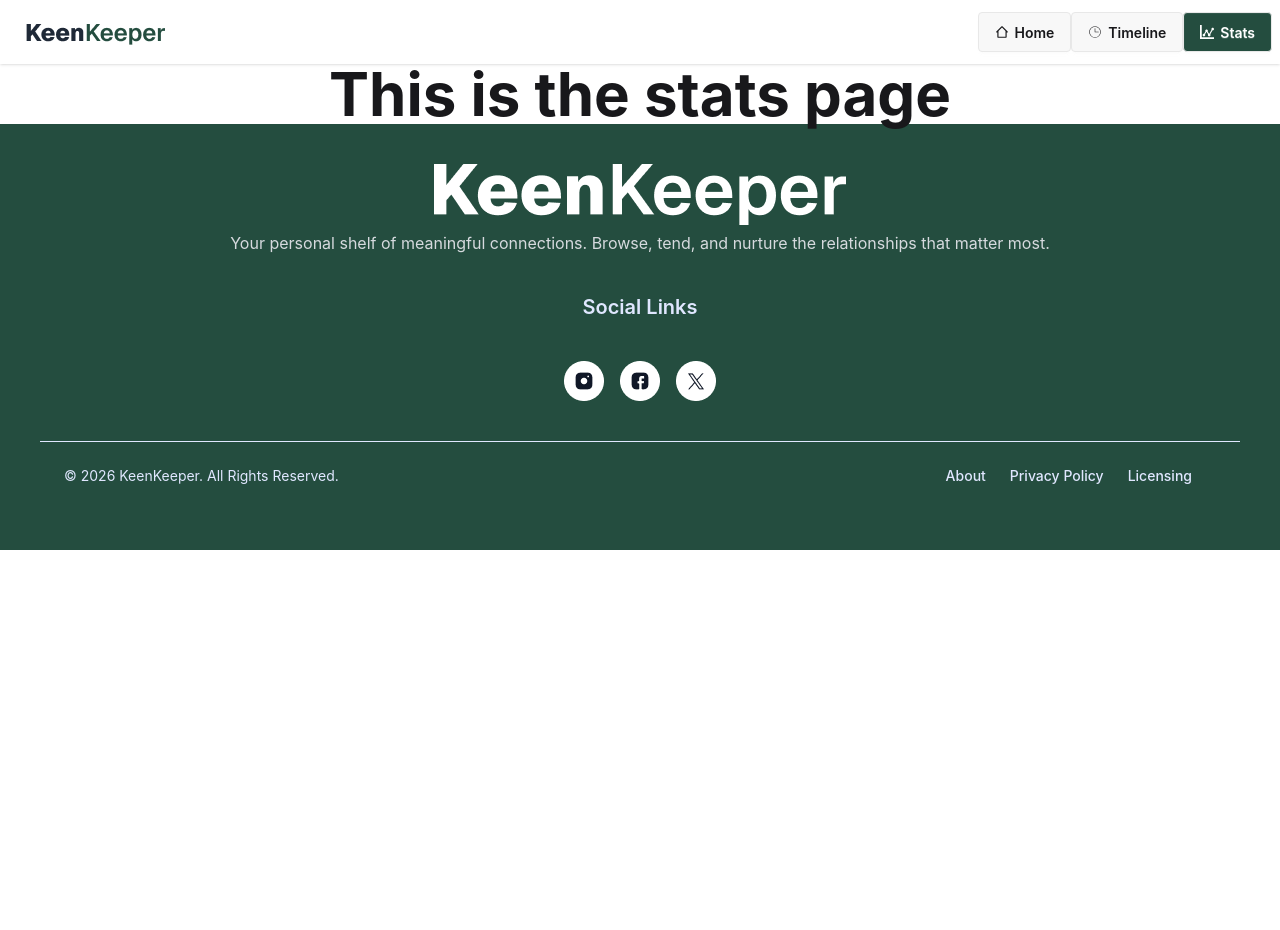
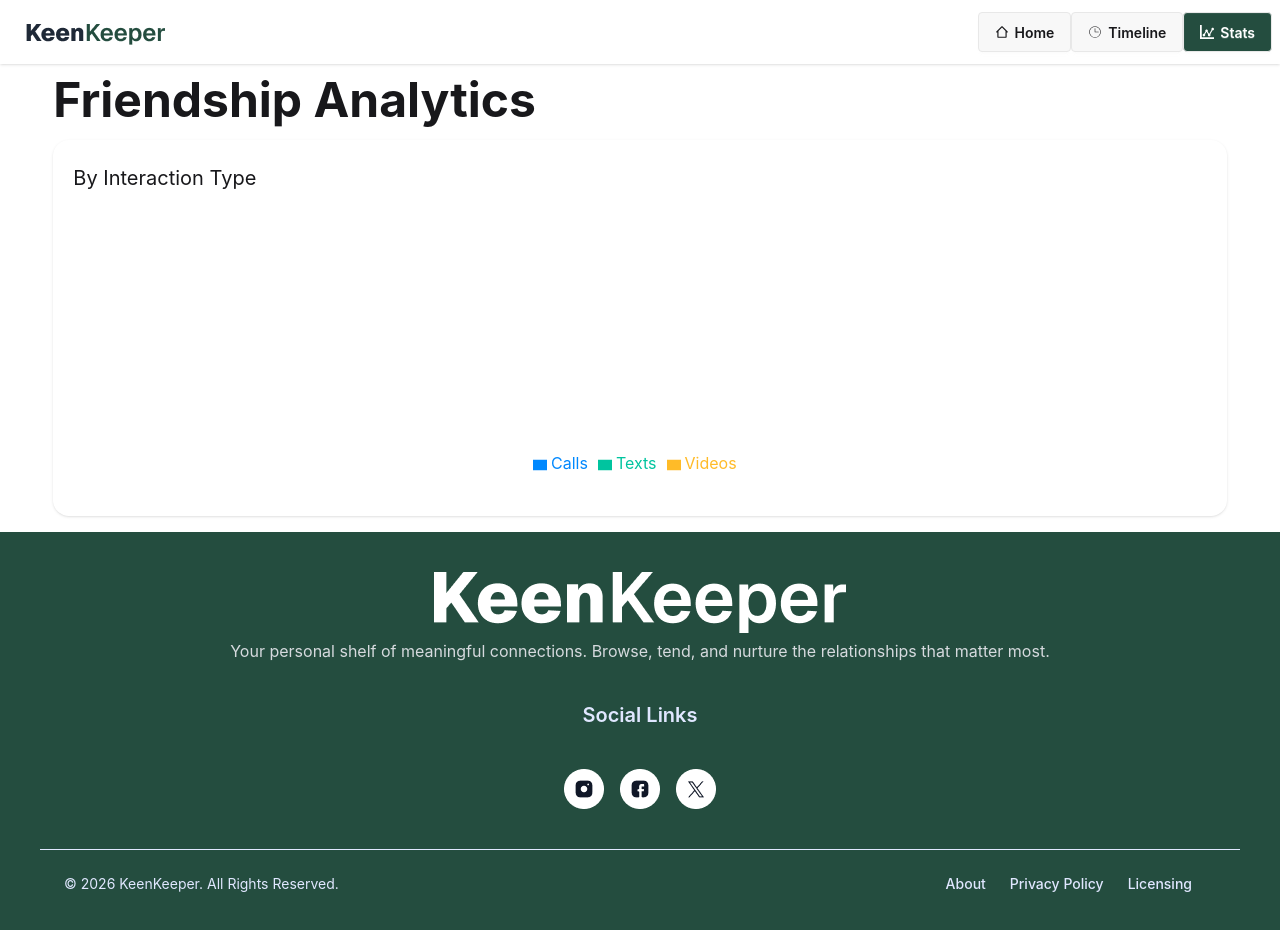
Before and after one commit to farhangalib-1/Keen-Keeper, a React (Vite) app: page /stats in a window 1280 px wide. Shown: the top 930 px of the page. Before the commit the page ends 800 px from the top, so only its background shows below. Built offline with nearby package versions, Linux system fonts and the light colour scheme.

Commit message:
stats section is added

```diff
--- a/package.json
+++ b/package.json
@@ -21,6 +21,7 @@
     "react-icons": "^5.6.0",
     "react-router": "^7.14.1",
     "react-toastify": "^11.0.5",
+    "recharts": "^3.8.1",
     "tailwindcss": "^4.2.2"
   },
   "devDependencies": {
--- a/src/Components/Home/Home.jsx
+++ b/src/Components/Home/Home.jsx
@@ -53,7 +53,7 @@ fetch('/friends.json')
         </div>
       </div>
       <h1 className="text-3xl font-bold w-10/12 mx-auto mt-10 mb-5">Your Friends</h1>
-      <div className="w-10/12 mx-auto grid grid-cols-4 gap-5 mb-20">
+      <div className="w-10/12 mx-auto grid grid-cols-1 md:grid-cols-4 gap-5 mb-20">
         {user.map(user => <User key={user.id} user={user}></User>)
         }
       </div>
--- a/src/Components/User/Userinfo.jsx
+++ b/src/Components/User/Userinfo.jsx
@@ -13,6 +13,7 @@ import { ToastContainer } from "react-toastify";
 const Userinfo = () => {
 
 const { addTimeline } = useContext(TimelineContext);
+console.log(addTimeline)
  const { id } = useParams()
     const userAllData = useLoaderData();
    const selectedUser = userAllData.find(el=> el.id == id)
@@ -35,8 +36,8 @@ const { addTimeline } = useContext(TimelineContext);
 };
  <ToastContainer />
   return (
-    <div className="w-11/12 mx-auto flex justify-center gap-6">
-      <div className="leftContent w-96">
+    <div className="w-11/12 mx-auto flex flex-col md:flex-row justify-center gap-6">
+      <div className="leftContent w-96 mx-auto md:mx-0">
           <div className="User-Info text-center my-6 py-3.5 rounded-2xl shadow">
           <div>
             <img className="rounded-full inline-block" src={selectedUser.picture} ></img>
--- a/src/Stats/Stats.jsx
+++ b/src/Stats/Stats.jsx
@@ -1,9 +1,51 @@
-const Stats = () => {
+import { useContext } from "react";
+import { TimelineContext } from "../Custom/TimelineContext";
+import { PieChart, Pie, ResponsiveContainer, Cell } from "recharts";
+import { Legend } from "recharts";
+
+export default function PieChartWithPaddingAngle({ isAnimationActive = true }) {
+  const { timeline } = useContext(TimelineContext);
+
+  const calls = timeline.filter(item => item.type === "Call").length;
+  const messages = timeline.filter(item => item.type === "Text").length;
+  const videos = timeline.filter(item => item.type === "Video").length;
+
+  const chartData = [
+    { name: "Calls", value: calls },
+    { name: "Texts", value: messages },
+    { name: "Videos", value: videos }
+  ];
+
+  const COLORS = ['#0088FE', '#00C49F', '#FFBB28'];
+
   return (
-    <div>
-      <h1 className="text-6xl font-bold text-center">This is the stats page</h1>
+    <div className="w-11/12 mx-auto">
+      <h1 className="text-5xl mt-3 font-bold">Friendship Analytics</h1>
+
+      <div className="shadow py-6 my-4 rounded-2xl">
+        <h1 className="ml-5 text-xl">By Interaction Type</h1>
+
+        <ResponsiveContainer width="100%" height={300}>
+          <PieChart>
+            <Pie
+              data={chartData}
+              innerRadius={80}
+              outerRadius={120}
+              cornerRadius= {50}
+              paddingAngle={5}
+              dataKey="value"
+              nameKey="name"
+
+              isAnimationActive={isAnimationActive}
+            >
+              {chartData.map((entry, index) => (
+                <Cell key={index} fill={COLORS[index % COLORS.length]} />
+              ))}
+            </Pie>
+              <Legend verticalAlign="bottom" height={36} />
+          </PieChart>
+        </ResponsiveContainer>
+      </div>
     </div>
-  )
+  );
 }
-
-export default Stats
```
Also changed, not shown: 1 other file (tests, documents, lock files or other folders).
